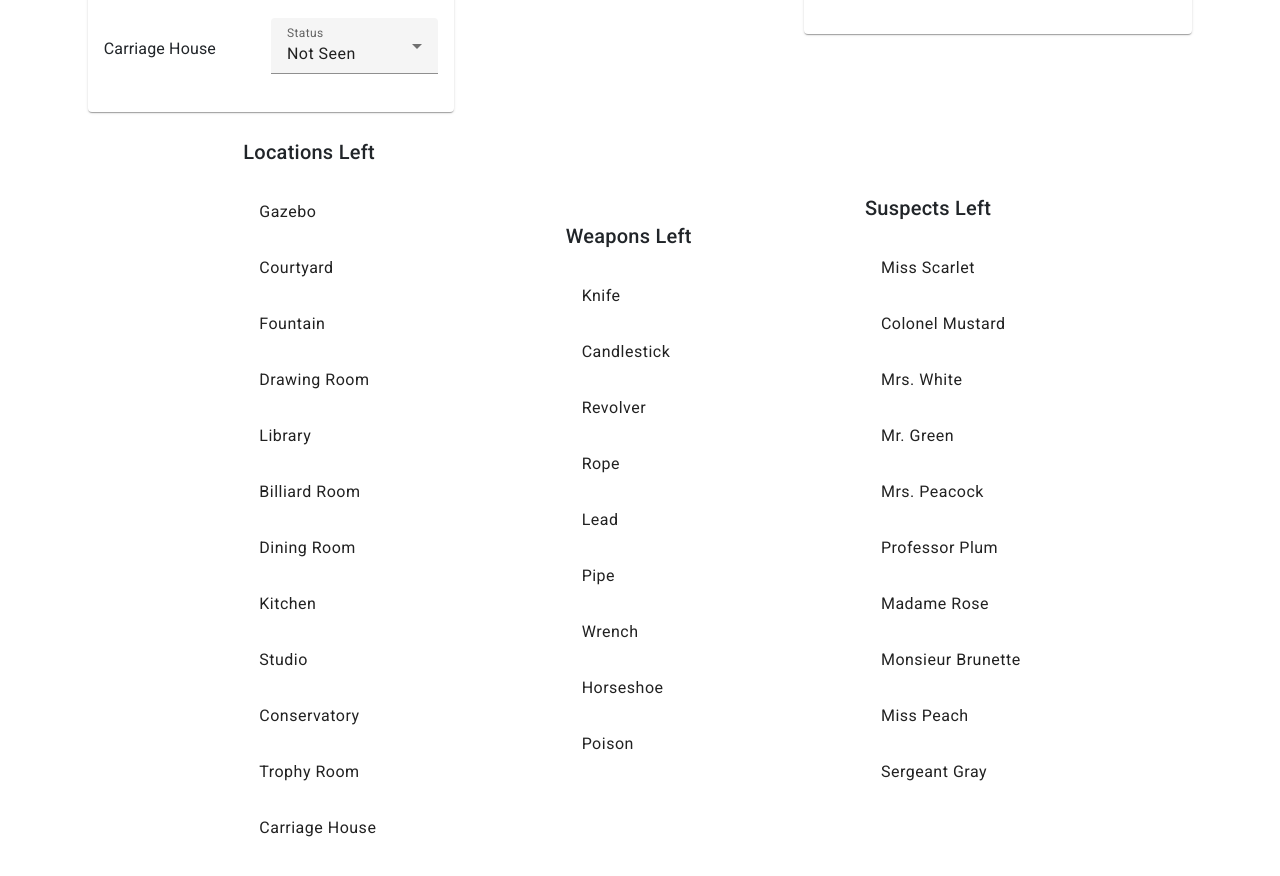
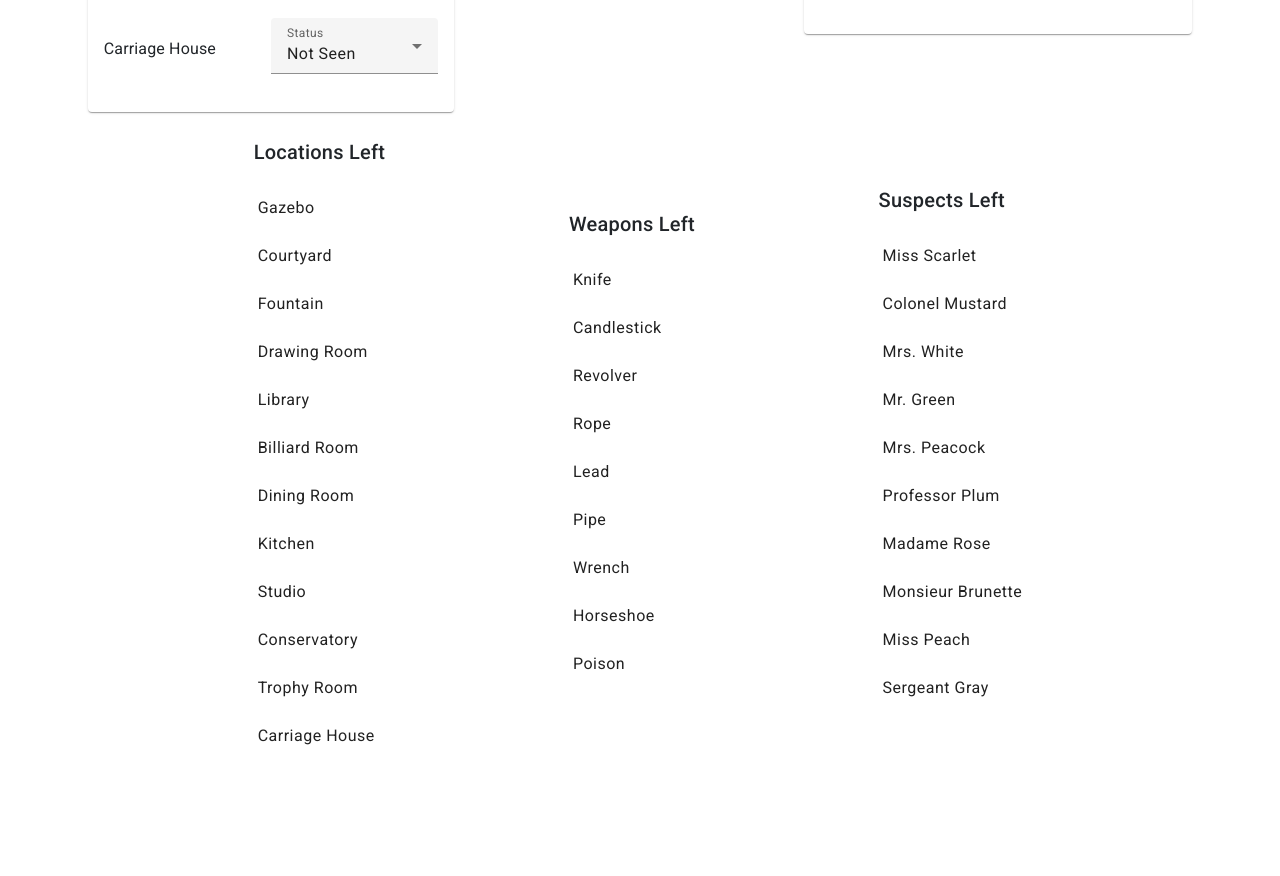
Before and after one commit to garv5014/Get-A-Clue, an Angular app: page / in a window 1280 px wide. Shown: the part 1000-1876 px from the top of the page. After the commit the page ends 1784 px from the top, so only its background shows below. Built offline with nearby package versions, Linux system fonts and the light colour scheme.

Commit message:
this is better supposedly

```diff
--- a/src/app/app.component.html
+++ b/src/app/app.component.html
@@ -13,36 +13,42 @@
       class="d-flex flex-wrap justify-content-lg-evenly justify-content-sm-evenly align-items-center"
       style="width: 100%"
     >
-      <mat-card *ngFor="let category of categories" class="mb-3 mb-xxl-0">
+      <ng-container *ngFor="let category of categories">
+        <mat-card class="mb-3 mb-xxl-0">
           <mat-card-header>
             <h2>{{ category }}</h2>
           </mat-card-header>
           <mat-card-content>
-          <span *ngFor="let item of gameState[category]">
+            <ng-container *ngFor="let item of gameState[category]">
               <app-deduction-item
                 [currentStatus]="item.Status"
                 [name]="item.Name"
                 [category]="category"
                 (statusUpdate)="onStatusUpdate($event)"
               ></app-deduction-item>
-          </span>
+            </ng-container>
           </mat-card-content>
         </mat-card>
+      </ng-container>
     </div>
     <div
       class="d-flex flex-wrap justify-content-lg-evenly justify-content-sm-evenly align-items-center"
       style="width: 100%"
     >
-      <div *ngFor="let category of categories">
+      <ng-container *ngFor="let category of categories">
+        <div>
           <mat-list class="row">
             <h2>{{ category + " Left" }}</h2>
-          <div class="h3" *ngFor="let item of gameState[category]">
-            <mat-list-item *ngIf="item.Status != 2">
+            <ng-container *ngFor="let item of gameState[category]">
+                <ng-container *ngIf="item.Status != 2">
+                  <mat-list-item>
                     {{ item.Name }}
                   </mat-list-item>
-          </div>
+                </ng-container>
+            </ng-container>
           </mat-list>
         </div>
+      </ng-container>
     </div>
   </div>
 </main>
--- a/src/app/deduction-item/deduction-item.component.ts
+++ b/src/app/deduction-item/deduction-item.component.ts
@@ -46,8 +46,6 @@ export class DeductionItemComponent {
     newStatus: DeductionStatus;
   }>();
 
-  selectorControl = new FormControl('primary' as ThemePalette);
-
   getColor(newStatus: DeductionStatus) {
     switch (newStatus) {
       case DeductionStatus.NotSeen:
@@ -61,7 +59,9 @@ export class DeductionItemComponent {
     }
     return 'primary' as ThemePalette;
   }
+
   formColor = this.getColor(this.currentStatus);
+
   selectionChange(event: any) {
     console.log(event);
     this.formColor = this.getColor(event.value);
```
Lines whose indentation alone changed are shown as unchanged.
